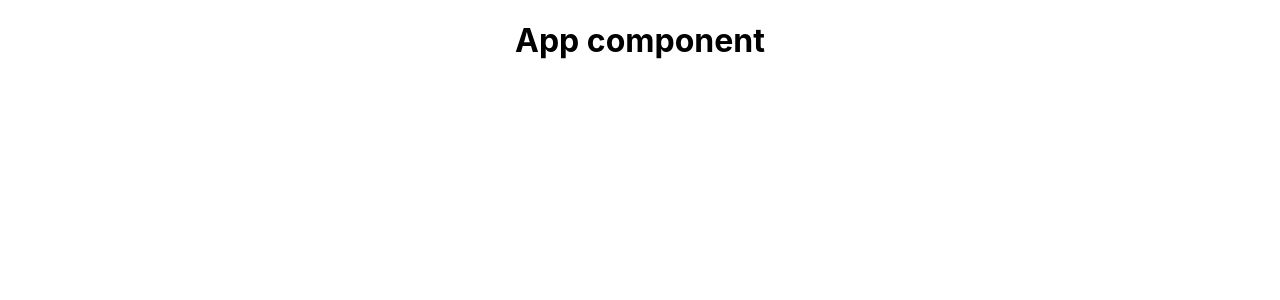
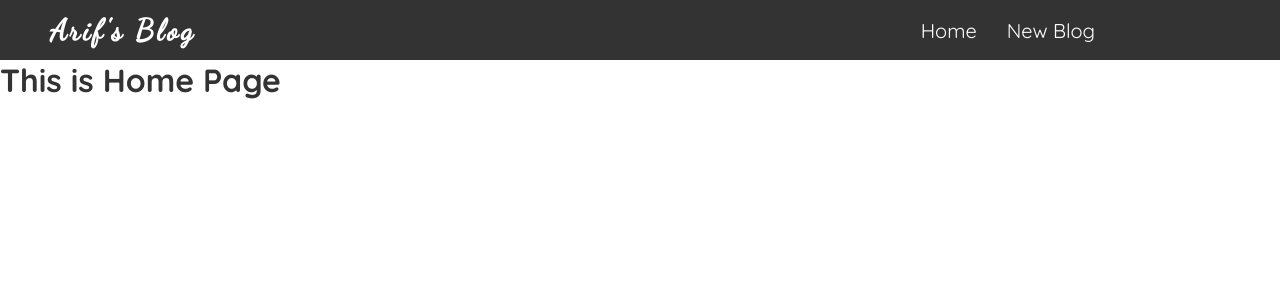
Before and after one commit to arifislamfx/arif-s-blog, a React (Create React App) app: page / in a window 1280 px wide. Shown: the top 300 px of the page. Built offline with nearby package versions, Linux system fonts and the light colour scheme.

Commit message:
done nav section

```diff
--- a/public/index.html
+++ b/public/index.html
@@ -14,7 +14,7 @@
       manifest.json provides metadata used when your web app is installed on a
       user's mobile device or desktop. See https://developers.google.com/web/fundamentals/web-app-manifest/
     -->
-    <link rel="manifest" href="%PUBLIC_URL%/manifest.json" />
+    <!-- <link rel="manifest" href="%PUBLIC_URL%/manifest.json" /> -->
     <!--
       Notice the use of %PUBLIC_URL% in the tags above.
       It will be replaced with the URL of the `public` folder during the build.
@@ -24,7 +24,7 @@
       work correctly both with client-side routing and a non-root public URL.
       Learn how to configure a non-root public URL by running `npm run build`.
     -->
-    <title>Arif blog</title>
+    <title>Arif's  blog</title>
   </head>
   <body>
     <noscript>You need to enable JavaScript to run this app.</noscript>
--- a/src/App.css
+++ b/src/App.css
@@ -1,38 +1,3 @@
 .App {
   text-align: center;
 }
-
-.App-logo {
-  height: 40vmin;
-  pointer-events: none;
-}
-
-@media (prefers-reduced-motion: no-preference) {
-  .App-logo {
-    animation: App-logo-spin infinite 20s linear;
-  }
-}
-
-.App-header {
-  background-color: #282c34;
-  min-height: 100vh;
-  display: flex;
-  flex-direction: column;
-  align-items: center;
-  justify-content: center;
-  font-size: calc(10px + 2vmin);
-  color: white;
-}
-
-.App-link {
-  color: #61dafb;
-}
-
-@keyframes App-logo-spin {
-  from {
-    transform: rotate(0deg);
-  }
-  to {
-    transform: rotate(360deg);
-  }
-}
--- a/src/App.js
+++ b/src/App.js
@@ -1,10 +1,13 @@
-import './App.css';
+import Home from './components/Home';
+import Navbar from './components/Navbar';
 
 function App() {
+
   return (
     <div className="App">
+      <Navbar />
       <div className="content">
-        <h1>App component</h1>
+        <Home />
       </div>
     </div>
   );
--- /dev/null
+++ b/src/components/Home.js
@@ -0,0 +1,13 @@
+
+
+const Home = () => {
+    return (
+        <div>
+            <div className="home">
+                <h1>This is Home Page</h1>
+            </div>
+        </div>
+    )
+}
+
+export default Home
--- /dev/null
+++ b/src/components/Navbar.js
@@ -0,0 +1,22 @@
+
+const Navbar = () => {
+    return (
+        <div>
+            <nav>
+                <div className="navbar">
+                    <div className="navbar-brand">
+                        <a href="/">
+                            <h3>Arif's Blog</h3>
+                        </a>
+                    </div>
+                    <div className="nav-link">
+                        <a href="/">Home</a>
+                        <a href="/create">New Blog</a>
+                    </div>
+                </div>
+            </nav>
+        </div>
+    )
+}
+
+export default Navbar
--- a/src/index.css
+++ b/src/index.css
@@ -1,13 +1,48 @@
-body {
+@import url('https://fonts.googleapis.com/css2?family=Dancing+Script&family=Quicksand:wght@300;400;500;600;700&display=swap');
+
+* {
+  padding: 0;
   margin: 0;
-  font-family: -apple-system, BlinkMacSystemFont, 'Segoe UI', 'Roboto', 'Oxygen',
-    'Ubuntu', 'Cantarell', 'Fira Sans', 'Droid Sans', 'Helvetica Neue',
-    sans-serif;
-  -webkit-font-smoothing: antialiased;
-  -moz-osx-font-smoothing: grayscale;
+  box-sizing: border-box;
 }
 
-code {
-  font-family: source-code-pro, Menlo, Monaco, Consolas, 'Courier New',
-    monospace;
+body {
+  font-family: 'Quicksand', sans-serif;
+  color: #333;
 }
+
+.navbar {
+  height: 60px;
+  width: 100%;
+  background-color: #333;
+  display: flex;
+  justify-content: space-between;
+  align-items: center;
+  padding: 0 50px;
+}
+
+.navbar-brand a {
+  text-decoration: none;
+}
+
+.navbar-brand h3 {
+  font-size: 30px;
+  font-family: 'Dancing Script', cursive;
+  letter-spacing: 3px;
+  color: #fff;
+}
+
+.nav-link {
+  padding-right: 120px;
+}
+.nav-link a{
+  color: #fff;
+  text-decoration: none;
+  padding: 0 15px;
+  font-size: 20px;
+}
+
+.nav-link a:hover {
+  color: blanchedalmond;
+  transition: 0.3s;
+}
```
